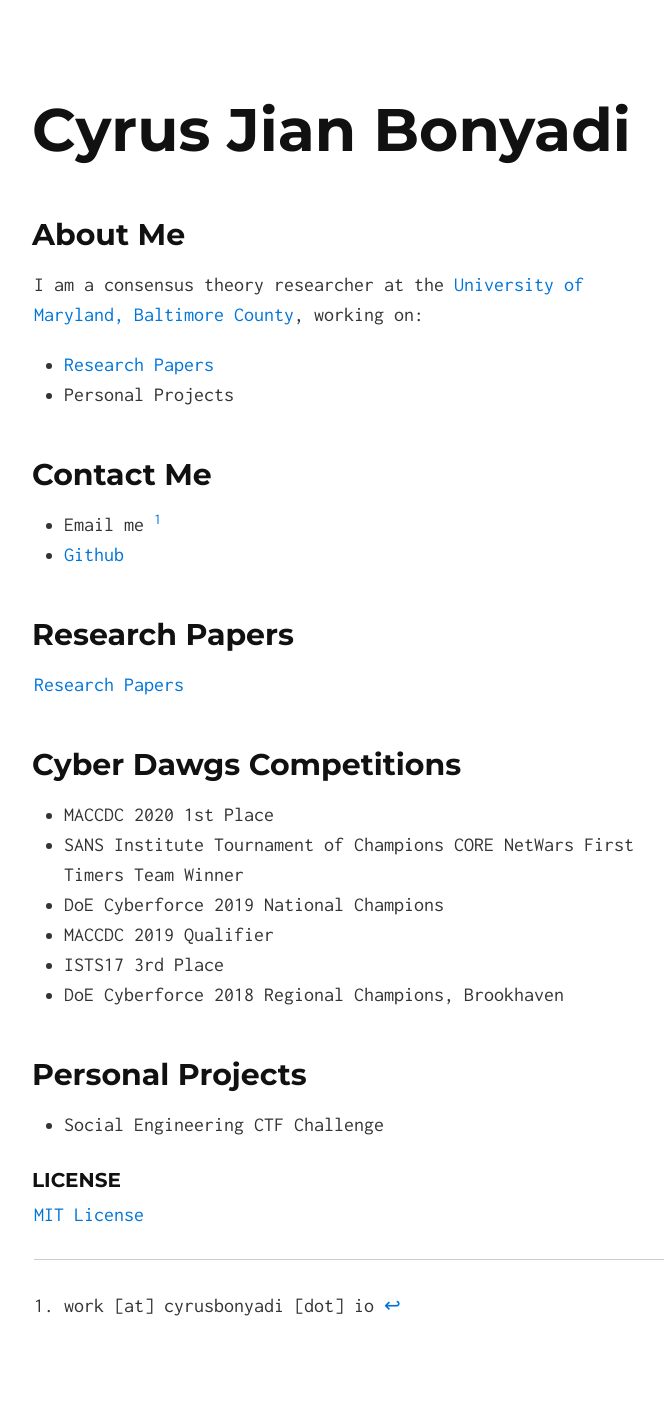
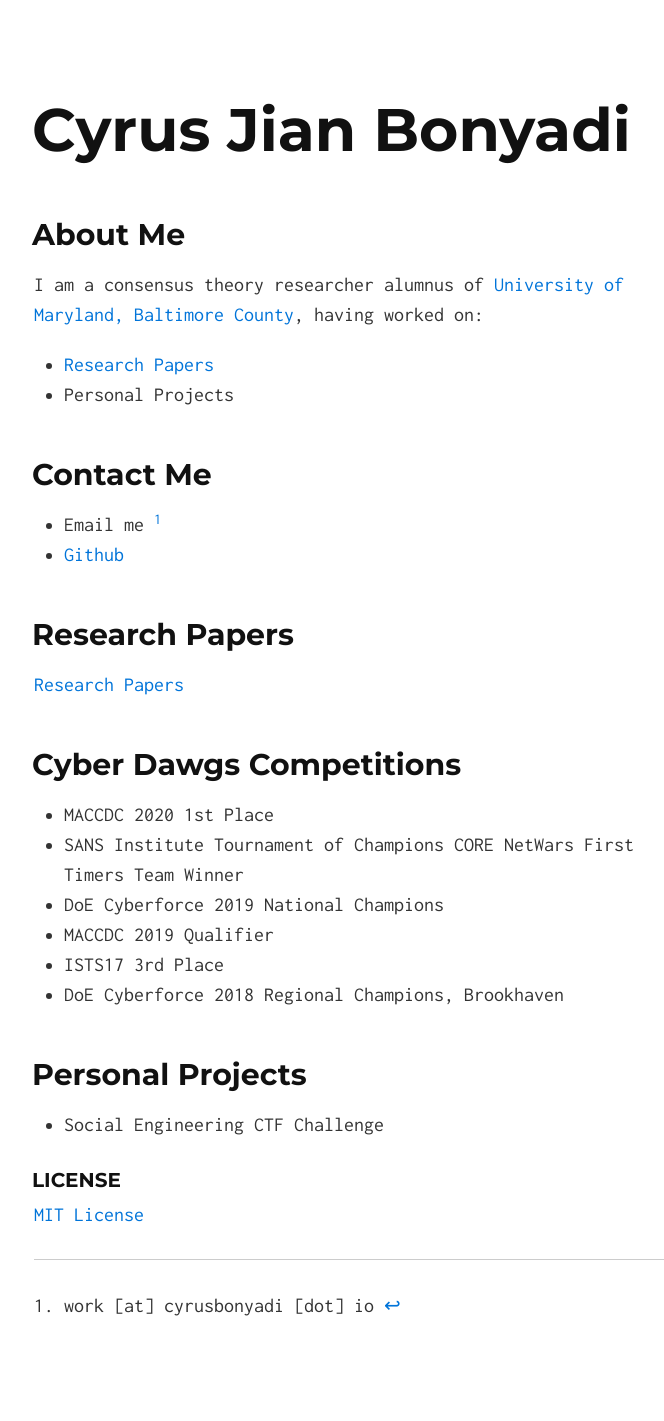
Before and after one commit to pleoxconfusa/pleoxconfusa.github.io, a Jekyll site: the page built from index.md, in a window 1280 px wide. Shown: the whole page, without its empty margins (286-950 px from the left). Built offline with Jekyll 4.4.1, drawn with Linux system fonts in a browser that asks for light colours; our own code applies the rules of GitHub Pages for plain Markdown files.

Commit message:
Update index.md

```diff
--- a/index.md
+++ b/index.md
@@ -4,7 +4,7 @@ layout: default
 
 ## About Me
 
-I am a consensus theory researcher at the [University of Maryland, Baltimore County](https://dss.umbc.edu/), working on:
+I am a consensus theory researcher alumnus of [University of Maryland, Baltimore County](https://dss.umbc.edu/), having worked on:
 + [Research Papers](#papers)
 + Personal Projects
 
```
